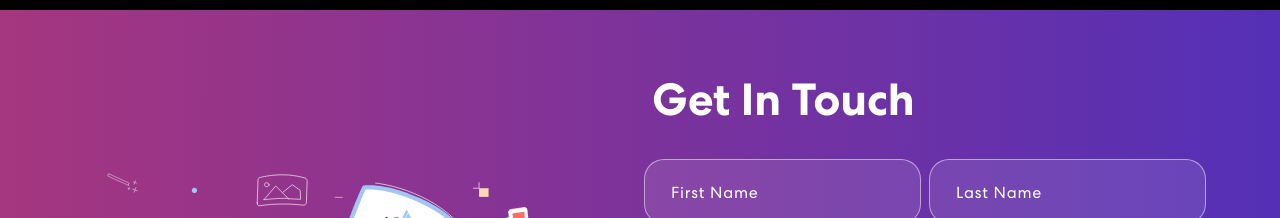
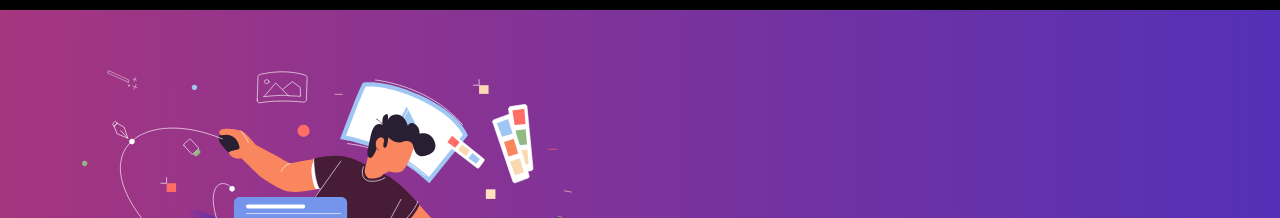
Before and after one commit to ikromshi/portfolio, a React (Create React App) app: page / in a window 1280 px wide. Shown: the part 2582-2800 px from the top of the page. Built offline with nearby package versions, Linux system fonts and the light colour scheme.

Commit message:
created an about_me component

```diff
--- a/src/App.tsx
+++ b/src/App.tsx
@@ -1,6 +1,6 @@
 import { Navigation } from "./components/Navigation/Navigation";
 import { Projects } from "./components/Projects/Projects";
-import { Contact } from "./components/Contact/Contact";
+import { AboutMe } from "./components/About me/AboutMe";
 import { Banner } from "./components/Banner/Banner";
 import { Skills } from "./components/Skills/Skills";
 import { Footer } from "./components/Footer/Footer";
@@ -14,7 +14,7 @@ function App() {
       <Banner />
       <Skills />
       <Projects />
-      <Contact />
+      <AboutMe />
       <Footer />
     </div>
   );
--- /dev/null
+++ b/src/components/About me/AboutMe.css
@@ -0,0 +1,12 @@
+.about_me {
+  background: linear-gradient(90.21deg, #AA367C -5.91%, #4A2FBD 111.58%);
+  padding: 60px 0 200px 0;
+}
+.about_me img {
+  width: 92%;
+}
+.about_me h2 {
+	font-size: 45px;
+	font-weight: 700;
+  margin-bottom: 30px;
+}
--- /dev/null
+++ b/src/components/About me/AboutMe.tsx
@@ -0,0 +1,62 @@
+import { Container, Row, Col } from "react-bootstrap";
+import { useState } from "react"
+import contactImage from "../../assets/image/contact-img.svg";
+import "./AboutMe.css";
+
+export const AboutMe = () => {
+  const formInitialDetails = {
+    firstName: "",
+    lastName: "",
+    email: "",
+    phone: "",
+    message: ""
+  }
+
+  const [formDetails, setFormDetails] = useState(formInitialDetails);
+  const [buttonText, setButtonText] = useState("Send");
+  const [status, setStatus] = useState({success: false, message: ""});
+
+  const onFormUpdate = (category: string, value: string) => {
+    setFormDetails({
+      ...formDetails,
+      [category]: value
+    });
+  };
+
+  const handleSubmit = async (e: any) => {
+    e.preventDefault();
+    setButtonText("Sending...");
+
+    let respnse = await fetch("http://localhost:5000/contact", {
+      method: "POST",
+      headers: {
+        "Content-Type": "Application/json;charset=utf-8",
+      },
+      body: JSON.stringify(formDetails),
+    });
+    setButtonText("Send");
+    let result = await respnse.json();
+    setFormDetails(formInitialDetails);
+
+    if (result.code === 200) {
+      setStatus({success: true, message: "Message Sent Successfully"});
+    } else {
+      setStatus({ success: false, message: "Something Went Wrong. Please Try Again Later :("})
+    }
+  };
+
+  return (
+    <section className="about_me" id="about_me">
+      <Container>
+        <Row className="align-items-center">
+          <Col md={6}>
+            <img src={contactImage} alt="Contact me" />
+          </Col>
+          <Col md={6}>
+            <h2>About Me</h2>
+          </Col>
+        </Row>
+      </Container>
+    </section>
+  )
+}
--- a/src/components/Contact/Contact.css
+++ /dev/null
@@ -1,70 +0,0 @@
-.contact {
-  background: linear-gradient(90.21deg, #AA367C -5.91%, #4A2FBD 111.58%);
-  padding: 60px 0 200px 0;
-}
-.contact img {
-  width: 92%;
-}
-.contact h2 {
-	font-size: 45px;
-	font-weight: 700;
-  margin-bottom: 30px;
-}
-.contact form input, .contact form textarea {
-  width: 100%;
-  background: rgba(255, 255, 255, 0.1);
-  border: 1px solid rgba(255, 255, 255, 0.5);
-  border-radius: 20px;
-  color: #fff;
-  margin: 0 0 8px 0;
-  padding: 18px 26px;
-  font-weight: 500;
-  font-size: 18px;
-  letter-spacing: 0.8px;
-  transition: 0.3s ease-in-out;
-}
-.contact form input:focus, .contact form textarea:focus {
-  background: rgba(255, 255, 255, 1);
-  color: #121212;
-}
-.contact form input::placeholder, .contact form textarea::placeholder {
-  font-size: 16px;
-  font-weight: 400;
-  color: #fff;
-}
-.contact form input:focus::placeholder, .contact form textarea:focus::placeholder {
-  color: #121212;
-  opacity: 0.8;
-}
-.contact form button {
-  font-weight: 700;
-  color: #000;
-  background-color: #fff;
-  padding: 14px 48px;
-  font-size: 18px;
-  margin-top: 25px;
-  border-radius: 0;
-  position: relative;
-  transition: 0.3s ease-in-out;
-}
-.contact form button span {
-  z-index: 1;
-  position: relative;
-}
-.contact form button:hover {
-  color: #fff;
-}
-.contact form button::before {
-  content: "";
-  background: #121212;
-  width: 0;
-  height: 100%;
-  position: absolute;
-  top: 0;
-  left: 0;
-  z-index: 0;
-  transition: 0.3s ease-in-out;
-}
-.contact form button:hover::before {
-  width: 100%;
-}
--- a/src/components/Contact/Contact.tsx
+++ /dev/null
@@ -1,104 +0,0 @@
-import { Container, Row, Col } from "react-bootstrap";
-import { useState } from "react"
-import contactImage from "../../assets/image/contact-img.svg";
-import "./Contact.css";
-
-export const Contact = () => {
-  const formInitialDetails = {
-    firstName: "",
-    lastName: "",
-    email: "",
-    phone: "",
-    message: ""
-  }
-
-  const [formDetails, setFormDetails] = useState(formInitialDetails);
-  const [buttonText, setButtonText] = useState("Send");
-  const [status, setStatus] = useState({success: false, message: ""});
-
-  const onFormUpdate = (category: string, value: string) => {
-    setFormDetails({
-      ...formDetails,
-      [category]: value
-    });
-  };
-
-  const handleSubmit = async (e: any) => {
-    e.preventDefault();
-    setButtonText("Sending...");
-
-    let respnse = await fetch("http://localhost:5000/contact", {
-      method: "POST",
-      headers: {
-        "Content-Type": "Application/json;charset=utf-8",
-      },
-      body: JSON.stringify(formDetails),
-    });
-    setButtonText("Send");
-    let result = await respnse.json();
-    setFormDetails(formInitialDetails);
-
-    if (result.code === 200) {
-      setStatus({success: true, message: "Message Sent Successfully"});
-    } else {
-      setStatus({ success: false, message: "Something Went Wrong. Please Try Again Later :("})
-    }
-  };
-
-  return (
-    <section className="contact" id="connect">
-      <Container>
-        <Row className="align-items-center">
-          <Col md={6}>
-            <img src={contactImage} alt="Contact me" />
-          </Col>
-          <Col md={6}>
-            <h2>Get In Touch</h2>
-            <form onSubmit={handleSubmit}>
-              <Row>
-                <Col sm={6} className="px-1">
-                  <input
-                    type="text" value={formDetails.firstName} placeholder="First Name"
-                    onChange={(e) => onFormUpdate("firstName", e.target.value)}
-                  />
-                </Col>
-                <Col sm={6} className="px-1">
-                  <input
-                    type="text" value={formDetails.lastName} placeholder="Last Name"
-                    onChange={(e) => onFormUpdate("lastName", e.target.value)}
-                  />
-                </Col>
-                <Col sm={6} className="px-1">
-                  <input
-                    type="email" value={formDetails.email} placeholder="Email Address"
-                    onChange={(e) => onFormUpdate("email", e.target.value)}
-                  />
-                </Col>
-                <Col sm={6} className="px-1">
-                  <input
-                    type="tel" value={formDetails.phone} placeholder="Phone Number"
-                    onChange={(e) => onFormUpdate("phone", e.target.value)}
-                  />
-                </Col>
-                <Col>
-                  <textarea rows={6} value={formDetails.message} placeholder="Message"
-                  onChange={(e) => onFormUpdate("message", e.target.value)}
-                  />
-                  <button type="submit">
-                    <span>{buttonText}</span>
-                  </button>
-                </Col>
-                {
-                  status.message &&
-                  <Col>
-                    <p className={status.success === false ? "danger" : "success"}>{status.message}</p>
-                  </Col>
-                }
-              </Row>
-            </form>
-          </Col>
-        </Row>
-      </Container>
-    </section>
-  )
-}
--- a/src/components/Navigation/Navigation.tsx
+++ b/src/components/Navigation/Navigation.tsx
@@ -42,6 +42,7 @@ export const Navigation = () => {
             <Nav.Link href="#home" className={activeLink === "home" ? "active navbar-link" : "navbar-link"} onClick={() => onUpdateActiveLink("home")}>Home</Nav.Link>
             <Nav.Link href="#skills" className={activeLink === "skills" ? "active navbar-link" : "navbar-link"} onClick={() => onUpdateActiveLink("skills")}>Skills</Nav.Link>
             <Nav.Link href="#projects" className={activeLink === "projects" ? "active navbar-link" : "navbar-link"} onClick={() => onUpdateActiveLink("projects")}>Projects</Nav.Link>
+            <Nav.Link href="#about_me" className={activeLink === "about_me" ? "active navbar-link" : "navbar-link"} onClick={() => onUpdateActiveLink("about_me")}>About Me</Nav.Link>
           </Nav>
           <span className="navbar-text">
             <div className="social-icon">
```
